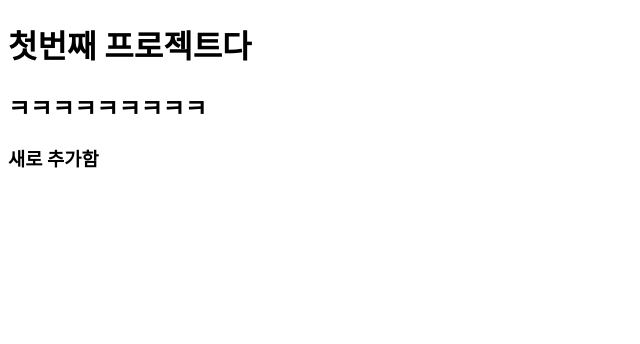
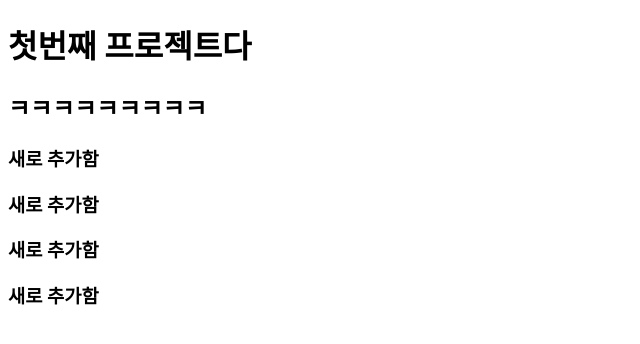
Before and after one commit to SeongHyeon-Yun/practice_1, a plain HTML site: page index.html in a window 1280 px wide. Shown: the whole page, without its empty margins (0-640 px from the left). Drawn offline with Linux system fonts and the light colour scheme.

Commit message:
2024-05-17

```diff
--- a/index.html
+++ b/index.html
@@ -12,6 +12,9 @@
     <h1>첫번째 프로젝트다</h1>
     <h2>ㅋㅋㅋㅋㅋㅋㅋㅋㅋ</h2>
     <h3>새로 추가함</h3>
+    <h3>새로 추가함</h3>
+    <h3>새로 추가함</h3>
+    <h3>새로 추가함</h3>
 </body>
 
 </html>
```
